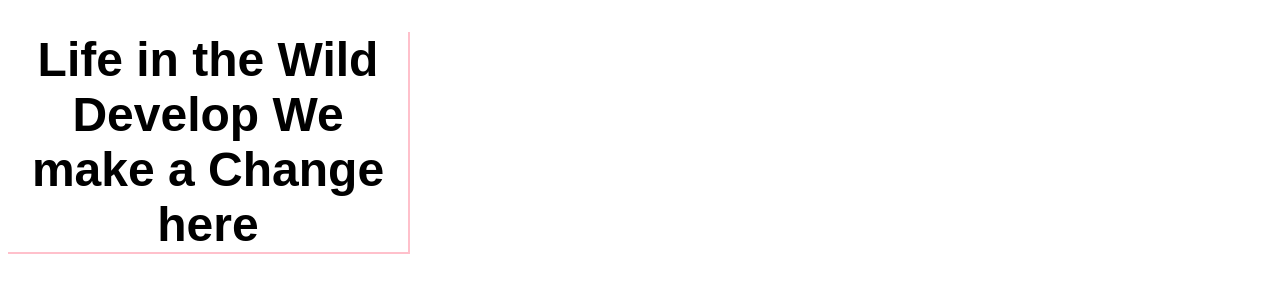
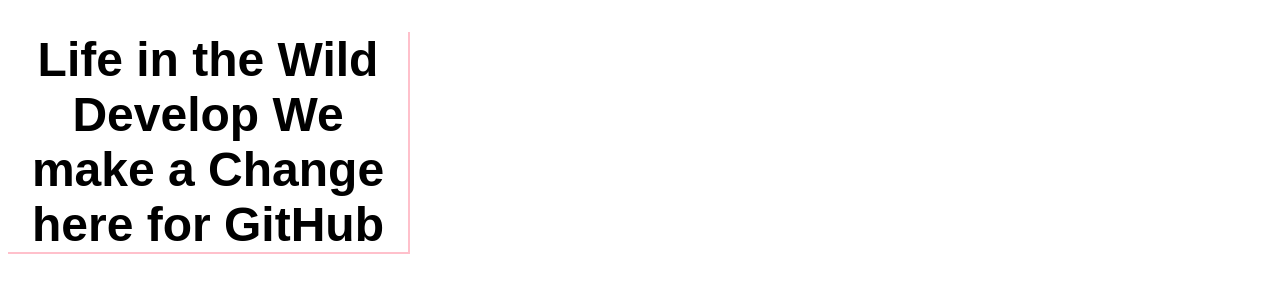
Before and after one commit to ChrisVou/test-project, a website: page index.html in a window 1280 px wide. Shown: the top 293 px of the page. Drawn offline with Linux system fonts and the light colour scheme.

Commit message:
Changing title

```diff
--- a/index.html
+++ b/index.html
@@ -5,7 +5,7 @@
 	<link rel="stylesheet" type="text/css" href="style.css">
 </head>
 <body>
-	<h1>Life in the Wild Develop We make a Change here</h1>
+	<h1>Life in the Wild Develop We make a Change here for GitHub</h1>
 	<div class="container">
 		<img src="https://static.pexels.com/photos/52500/horse-herd-fog-nature-52500.jpeg">
 		<img src="https://static.pexels.com/photos/66898/elephant-cub-tsavo-kenya-66898.jpeg">
```
